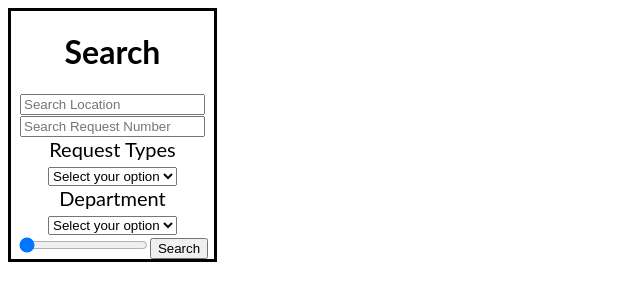
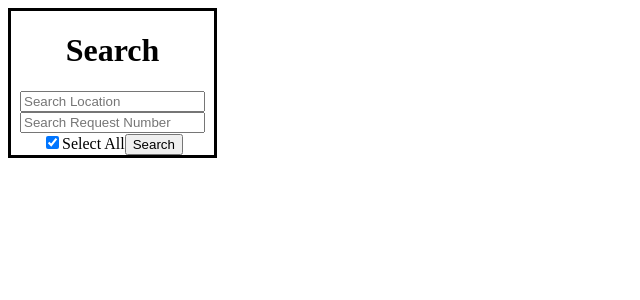
Before and after one commit to UTDallasEPICS/City-of-Dallas-311-Dashboard, a Next.js app: page / in a window 1280 px wide. Shown: the top 300 px of the page, without its empty margins (0-640 px from the left). Built offline with nearby package versions, Linux system fonts and the light colour scheme.

Commit message:
started yet another iteration of a dropdown menu

```diff
--- a/components/FilterMenu.tsx
+++ b/components/FilterMenu.tsx
@@ -1,5 +1,8 @@
 import React from 'react'
 import { SeacrhLocationBox, SearchRequestNumberBox } from './SearchBox';
+import './Dropper'
+import Dropper from './Dropper';
+
 export interface FilterMenuProps {
 
 }
@@ -14,6 +17,8 @@ export interface FilterMenuState {
     searchRequestNumber: string,
     searchOptions: string[],
     wordsToSearch: string[],
+    showSearch: boolean,
+    showDistrict: boolean
 }
 
 class FilterMenu extends React.Component<FilterMenuProps, FilterMenuState> {
@@ -27,6 +32,8 @@ class FilterMenu extends React.Component<FilterMenuProps, FilterMenuState> {
                 "Parks", "Property Maintenance", "Scooters", "Solid Waste Services", "Streets & Infrastructure", "Traffic Signals", "Other"],
             wordsToSearch: ["Animal Control", "Graffiti", "Health & Sanitation", "Historic Preservation", "Information",
                 "Parks", "Property Maintenance", "Scooters", "Solid Waste Services", "Streets & Infrastructure", "Traffic Signals", "Other"],
+            showDistrict: false,
+            showSearch: true,
         }
         this.handleRequestNumberInput = this.handleRequestNumberInput.bind(this);
         this.handleLocationInput = this.handleLocationInput.bind(this);
@@ -141,19 +148,24 @@ class FilterMenu extends React.Component<FilterMenuProps, FilterMenuState> {
         }
     }
 
+    displaySearchMenu = (item: JSX.Element[]) => {
+        if (this.state.showSearch == true) {
+
+        }
+    }
+
     render() {
-        const printList = this.state.searchOptions.map((filterType, index) => {
+        const printTypes = this.state.searchOptions.map((filterType, index) => {
             return (
                 <p key={index} style={{ width: 200, textAlign: 'left' }}>
                     <input className="boxBoys" onClick={() => this.handleClick(filterType)}
-                        type="checkbox" color="primary" defaultChecked={true} id={filterType} />
+                        type="checkbox" color="primary" defaultChecked={true} title={filterType} id={filterType} />
                     <label>
                         {filterType}
                     </label>
                 </p>
             );
         })
-
         return (
             <div style={{ width: 203, border: 'solid', textAlign: 'center' }}>
                 <h1>Search</h1>
@@ -161,8 +173,7 @@ class FilterMenu extends React.Component<FilterMenuProps, FilterMenuState> {
                 <SearchRequestNumberBox handleInput={this.handleRequestNumberInput} />
                 <input type="CheckBox" id="AllButton" defaultChecked={true} onInput={this.getSlider} />
                 <label>Select All</label>
-                {printList}
-                <input type='range' id="districtSlider" min="0" max="14" step="1" defaultValue="0" />
+
                 <button type="button" onClick={this.search}>Search</button>
             </div>
         );
--- a/pages/index.tsx
+++ b/pages/index.tsx
@@ -5,7 +5,7 @@ import React, { Component } from 'react';
 class index extends Component {
     render() {
         return (
-            <Filter />
+            <FilterMenu />
         )
     }
 }
```
